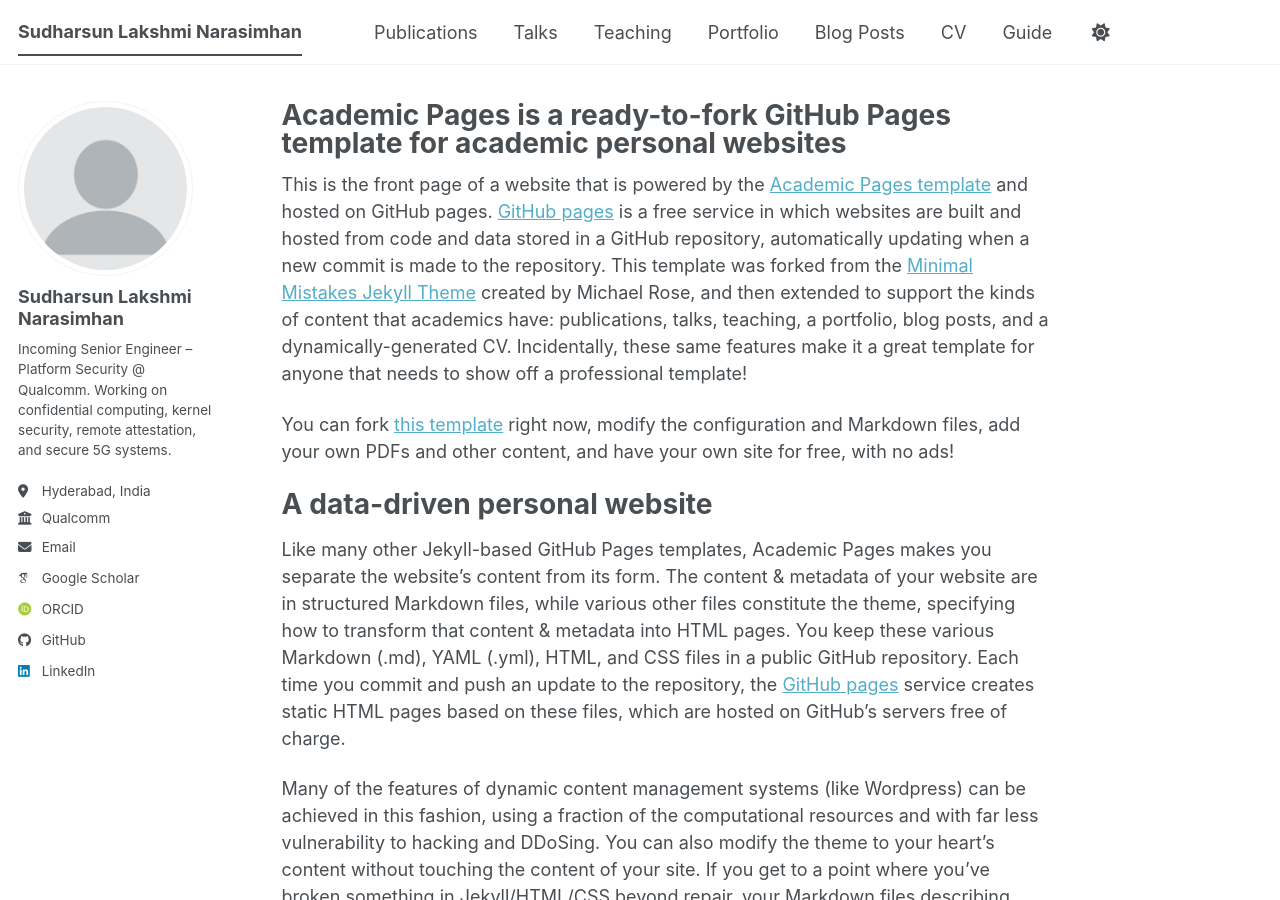
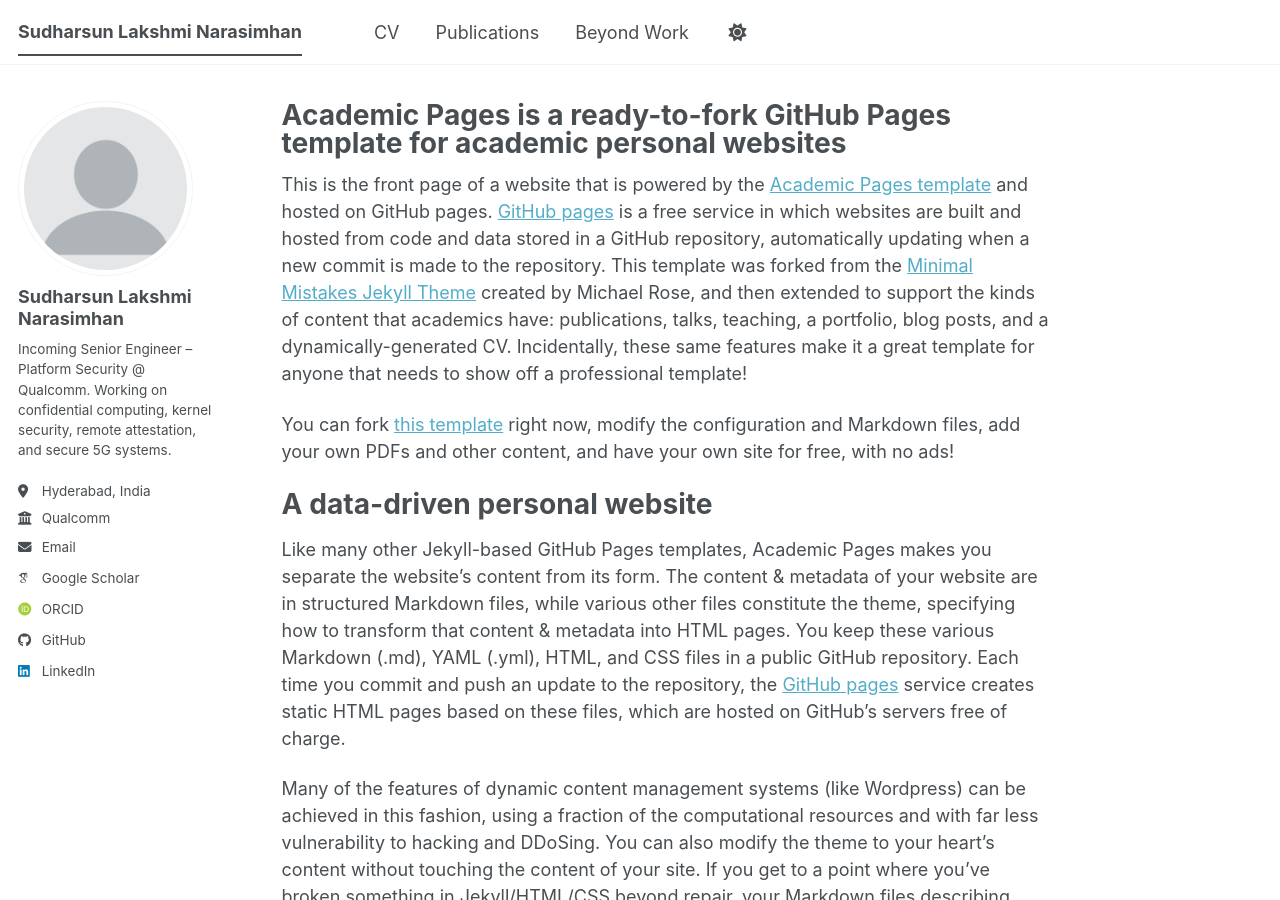
Before and after one commit to sudlaksh/sudlaksh.github.io, a Jekyll site: the page built from _pages/about.md, in a window 1280 px wide and 900 px high. Built offline with Jekyll 4.4.1, drawn with Linux system fonts in a browser that asks for light colours; some web fonts are replaced; a script bundle is joined from its source files by our own code; library files that are not in the unit come from our copies.

Commit message:
Update navigation by removing certain sections
Removed 'Talks', 'Teaching', 'Blog Posts' from navigation.

```diff
--- a/_data/navigation.yml
+++ b/_data/navigation.yml
@@ -8,26 +8,11 @@
 #      Markdown formatted page while the second is generated using JSON.
 
 main:
+  - title: "CV"
+    url: /cv/
+
   - title: "Publications"
     url: /publications/
 
-  - title: "Talks"
-    url: /talks/
-
-  - title: "Teaching"
-    url: /teaching/
-
-  - title: "Portfolio"
+  - title: "Beyond Work"
     url: /portfolio/
-
-  - title: "Blog Posts"
-    url: /year-archive/
-
-  - title: "CV"
-    url: /cv/
-
-  # - title: "CV"
-  #   url: /cv-json/
-
-  - title: "Guide"
-    url: /markdown/
```
